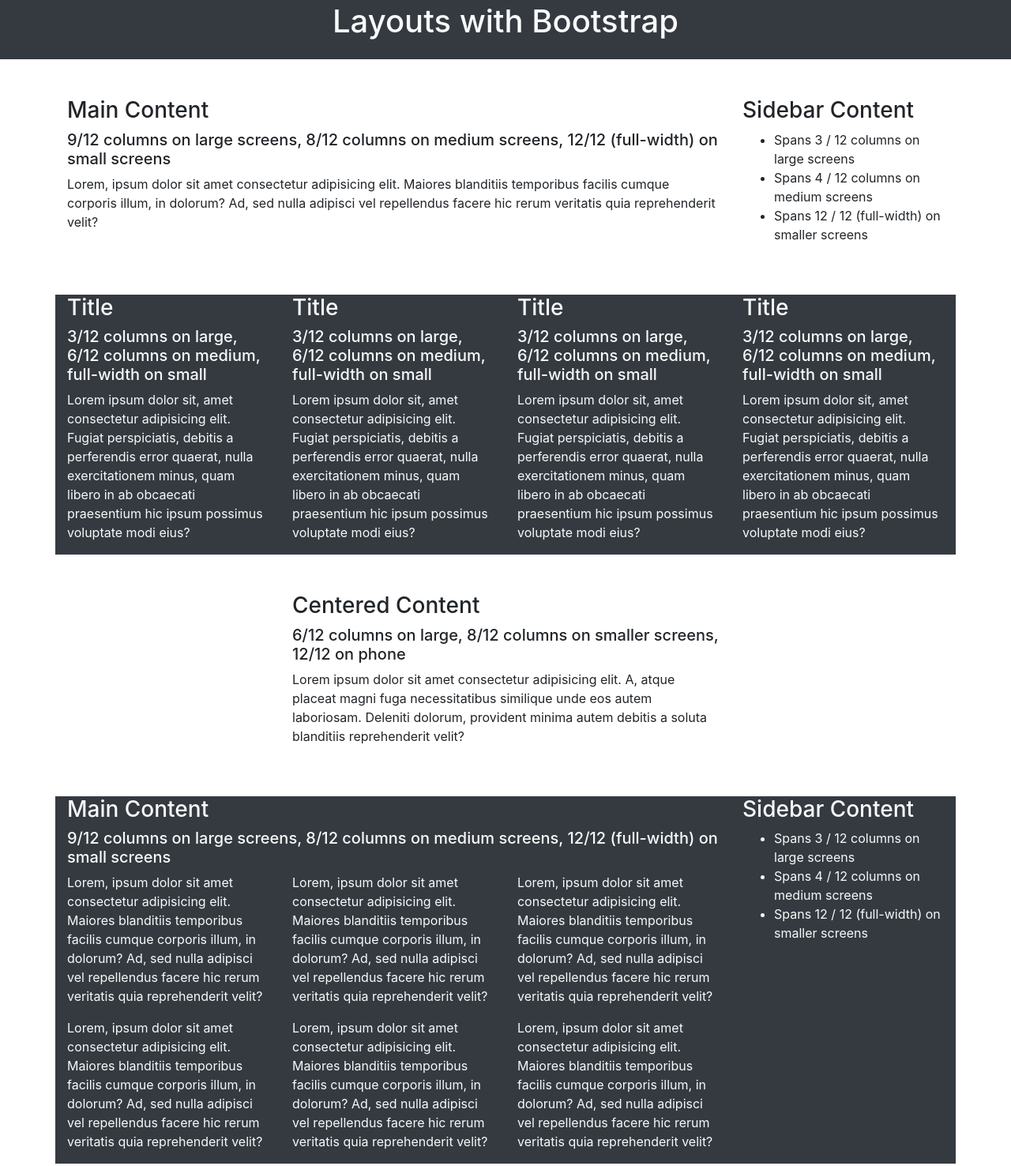
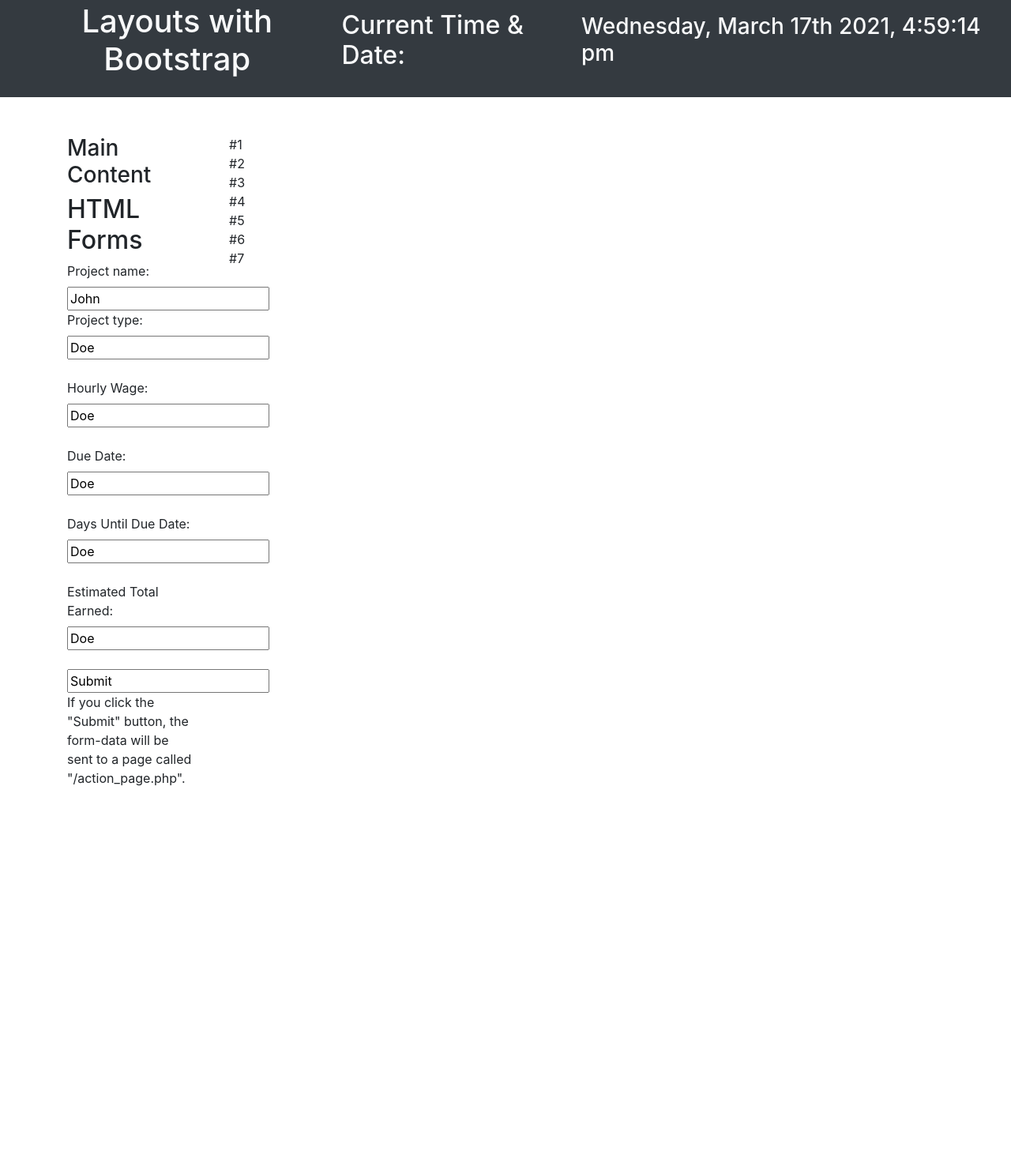
Before and after one commit to gallm1/mini-planner, a plain HTML site: page index.html in a window 1280 px wide. Shown: the part 13-1489 px from the top of the page at 79% size. After the commit the page ends 1074 px from the top, so only its background shows below. Drawn offline with nearby package versions, Linux system fonts and the light colour scheme.

Commit message:
Mockup of HTML

```diff
--- a/index.html
+++ b/index.html
@@ -19,150 +19,71 @@
     <header class="container-fluid bg-dark text-light mb-5 p-3">
         <div class="d-flex justify-content-center align-items-center">
           <h1>Layouts with Bootstrap</h1>
+          <h2>Current Time & Date:</h2>
+          <h3 id="1a"></h3>
         </div>
       </header>
 
       <!-- Two column layout -->
       <section class="container my-5">
         <div class="row">
-          <div class="col-12 col-md-8 col-xl-9">
+
+            <div class="col-2">
             <h3>Main Content</h3>
-            <h5>9/12 columns on large screens, 8/12 columns on medium screens, 12/12 (full-width) on small
-              screens</h5>
-            <p>
-              Lorem, ipsum dolor sit amet consectetur adipisicing elit. Maiores blanditiis temporibus facilis cumque
-              corporis illum, in dolorum? Ad, sed nulla adipisci vel repellendus facere hic rerum veritatis quia
-              reprehenderit velit?
-            </p>
+            <h5><h2>HTML Forms</h2>
+
+                <form action="/action_page.php">
+                  <label for="fname">Project name:</label><br>
+                  <input type="text" id="projectName" name="projectName" value="John"><br>
+
+                  <label for="lname">Project type:</label><br>
+                  <input type="text" id="projType" name="projType" value="Doe"><br><br>
+
+                  <label for="lname">Hourly Wage:</label><br>
+                  <input type="text" id="hourlyWage" name="hourlyWage" value="Doe"><br><br>
+
+                  <label for="lname">Due Date:</label><br>
+                  <input type="text" id="dueDate" name="dueDate" value="Doe"><br><br>
+
+                  <label for="lname">Days Until Due Date:</label><br>
+                  <input type="text" id="daysUntil" name="daysUntil" value="Doe"><br><br>
+
+                  <label for="lname">Estimated Total Earned:</label><br>
+                  <input type="text" id="totalEarned" name="earned" value="Doe"><br><br>
+
+                <input type="text"
+                  <input type="submit" value="Submit">
+                </form>
+
+                <p>If you click the "Submit" button, the form-data will be sent to a page called "/action_page.php".</p></h5>
           </div>
 
-          <div class="col-12 col-md-4 col-xl-3">
-            <h3>Sidebar Content</h3>
-            <ul>
-              <li>Spans 3 / 12 columns on large screens</li>
-              <li>Spans 4 / 12 columns on medium screens</li>
-              <li>Spans 12 / 12 (full-width) on smaller screens</li>
-            </ul>
+          <div class="col-10">
+            <div class="col-1">#1</div>
+
+            <div class="col-1">#2</div>
+
+            <div class="col-1">#3</div>
+            <div class="col-1">#4</div>
+            <div class="col-1">#5</div>
+            <div class="col-1">#6</div>
+            <div class="col-1">#7</div>
           </div>
         </div>
       </section>
 
-      <!-- Four column layout -->
-      <section class="container my-5 bg-dark text-light">
-        <div class="row">
-          <div class="col-12 col-md-6 col-lg-3">
-            <h3>Title</h3>
-            <h5>3/12 columns on large, 6/12 columns on medium, full-width on small</h5>
-            <p>Lorem ipsum dolor sit, amet consectetur adipisicing elit. Fugiat perspiciatis, debitis a perferendis error
-              quaerat, nulla exercitationem minus, quam libero in ab obcaecati praesentium hic ipsum possimus voluptate modi
-              eius?</p>
-          </div>
-          <div class="col-12 col-md-6 col-lg-3">
-            <h3>Title</h3>
-            <h5>3/12 columns on large, 6/12 columns on medium, full-width on small</h5>
-            <p>Lorem ipsum dolor sit, amet consectetur adipisicing elit. Fugiat perspiciatis, debitis a perferendis error
-              quaerat, nulla exercitationem minus, quam libero in ab obcaecati praesentium hic ipsum possimus voluptate modi
-              eius?</p>
-          </div>
-          <div class="col-12 col-md-6 col-lg-3">
-            <h3>Title</h3>
-            <h5>3/12 columns on large, 6/12 columns on medium, full-width on small</h5>
-            <p>Lorem ipsum dolor sit, amet consectetur adipisicing elit. Fugiat perspiciatis, debitis a perferendis error
-              quaerat, nulla exercitationem minus, quam libero in ab obcaecati praesentium hic ipsum possimus voluptate modi
-              eius?</p>
-          </div>
-          <div class="col-12 col-md-6 col-lg-3">
-            <h3>Title</h3>
-            <h5>3/12 columns on large, 6/12 columns on medium, full-width on small</h5>
-            <p>Lorem ipsum dolor sit, amet consectetur adipisicing elit. Fugiat perspiciatis, debitis a perferendis error
-              quaerat, nulla exercitationem minus, quam libero in ab obcaecati praesentium hic ipsum possimus voluptate modi
-              eius?</p>
-          </div>
-        </div>
-      </section>
 
-      <!-- Centered one column layout -->
-      <section class="container my-5">
-        <div class="row justify-content-center">
-          <div class="col-12 col-sm-8 col-lg-6">
-            <h3>Centered Content</h3>
-            <h5>6/12 columns on large, 8/12 columns on smaller screens, 12/12 on phone</h5>
-            <p>
-              Lorem ipsum dolor sit amet consectetur adipisicing elit. A, atque placeat magni fuga necessitatibus similique
-              unde eos autem laboriosam. Deleniti dolorum, provident minima autem debitis a soluta blanditiis reprehenderit
-              velit?
-            </p>
-          </div>
-        </div>
-      </section>
 
       <!-- Two column layout with a grid in the left column -->
-      <section class="container my-5 bg-dark text-light">
-        <div class="row">
-          <div class="col-12 col-md-8 col-xl-9">
-            <h3>Main Content</h3>
-            <h5>9/12 columns on large screens, 8/12 columns on medium screens, 12/12 (full-width) on small
-              screens</h5>
 
-            <div class="row">
-              <div class="col-12 col-md-6 col-lg-4">
-                <p>
-                  Lorem, ipsum dolor sit amet consectetur adipisicing elit. Maiores blanditiis temporibus facilis cumque
-                  corporis illum, in dolorum? Ad, sed nulla adipisci vel repellendus facere hic rerum veritatis quia
-                  reprehenderit velit?
-                </p>
-              </div>
-              <div class="col-12 col-md-6 col-lg-4">
-                <p>
-                  Lorem, ipsum dolor sit amet consectetur adipisicing elit. Maiores blanditiis temporibus facilis cumque
-                  corporis illum, in dolorum? Ad, sed nulla adipisci vel repellendus facere hic rerum veritatis quia
-                  reprehenderit velit?
-                </p>
-              </div>
-              <div class="col-12 col-md-6 col-lg-4">
-                <p>
-                  Lorem, ipsum dolor sit amet consectetur adipisicing elit. Maiores blanditiis temporibus facilis cumque
-                  corporis illum, in dolorum? Ad, sed nulla adipisci vel repellendus facere hic rerum veritatis quia
-                  reprehenderit velit?
-                </p>
-              </div>
-              <div class="col-12 col-md-6 col-lg-4">
-                <p>
-                  Lorem, ipsum dolor sit amet consectetur adipisicing elit. Maiores blanditiis temporibus facilis cumque
-                  corporis illum, in dolorum? Ad, sed nulla adipisci vel repellendus facere hic rerum veritatis quia
-                  reprehenderit velit?
-                </p>
-              </div>
-              <div class="col-12 col-md-6 col-lg-4">
-                <p>
-                  Lorem, ipsum dolor sit amet consectetur adipisicing elit. Maiores blanditiis temporibus facilis cumque
-                  corporis illum, in dolorum? Ad, sed nulla adipisci vel repellendus facere hic rerum veritatis quia
-                  reprehenderit velit?
-                </p>
-              </div>
-              <div class="col-12 col-md-6 col-lg-4">
-                <p>
-                  Lorem, ipsum dolor sit amet consectetur adipisicing elit. Maiores blanditiis temporibus facilis cumque
-                  corporis illum, in dolorum? Ad, sed nulla adipisci vel repellendus facere hic rerum veritatis quia
-                  reprehenderit velit?
-                </p>
-              </div>
-            </div>
-          </div>
-
-          <div class="col-12 col-md-4 col-xl-3">
-            <h3>Sidebar Content</h3>
-            <ul>
-              <li>Spans 3 / 12 columns on large screens</li>
-              <li>Spans 4 / 12 columns on medium screens</li>
-              <li>Spans 12 / 12 (full-width) on smaller screens</li>
-            </ul>
-          </div>
-        </div>
-      </section>
 
   </body>
   <!-- Moved jQuery <script> tags -->
   <script src="https://code.jquery.com/jquery-1.12.4.js"></script>
   <script src="https://code.jquery.com/ui/1.12.1/jquery-ui.js"></script>
+  <script
+  type="text/javascript"
+  src="https://cdnjs.cloudflare.com/ajax/libs/moment.js/2.27.0/moment.min.js"
+></script>
+<script src="script.js"></script>
 </html>
--- a/script.js
+++ b/script.js
@@ -0,0 +1,2 @@
+var today = moment();
+$("#1a").text(today.format("dddd, MMMM Do YYYY, h:mm:ss a"));
```
